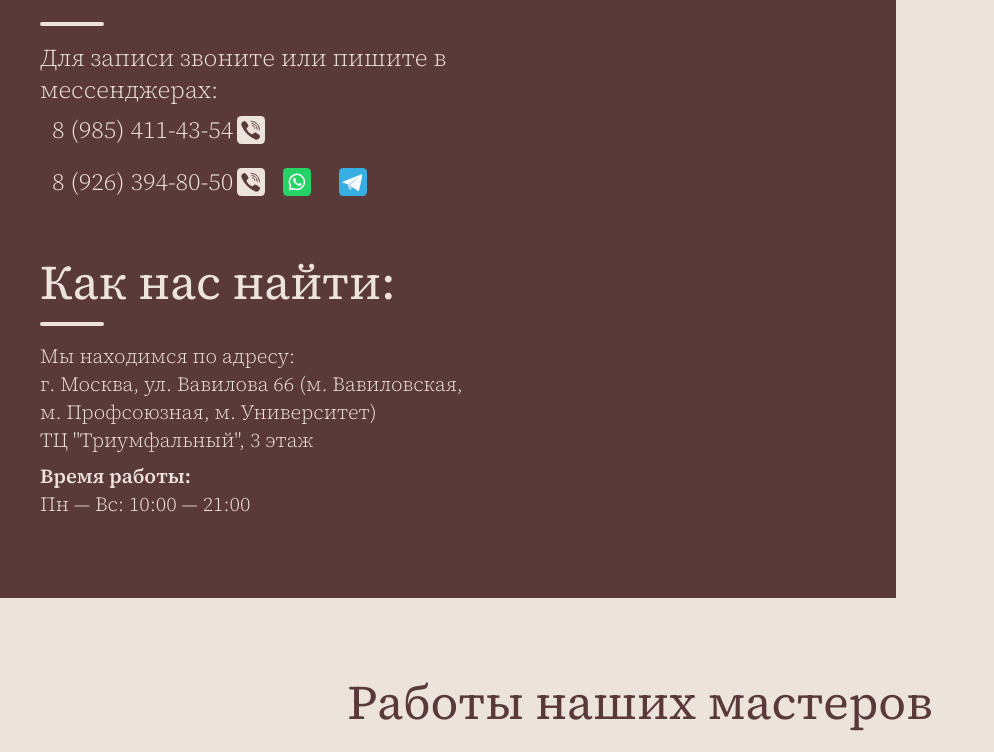
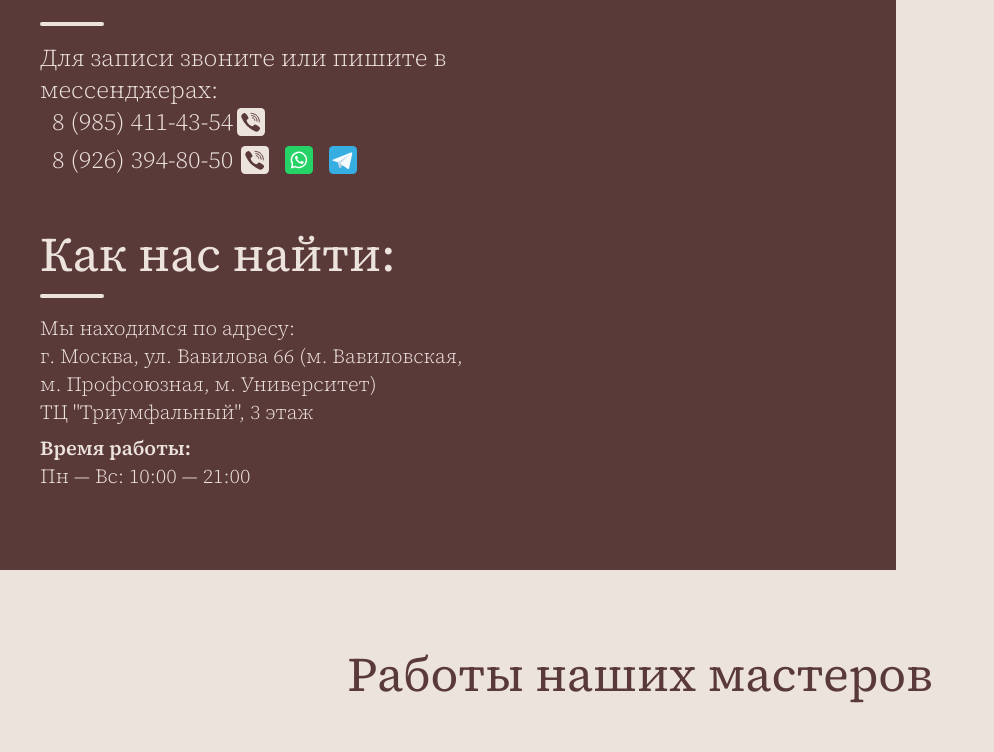
Before and after one commit to mikhailyatsenko/manhattan-next, a Next.js app: page / in a window 1280 px wide. Shown: the part 4300-5052 px from the top of the page, without its empty margins (0-994 px from the left). Built offline with nearby package versions, Linux system fonts and the light colour scheme; no server answers.

Commit message:
fix: tg wa buttons

```diff
--- a/components/Contacts/Contacts.tsx
+++ b/components/Contacts/Contacts.tsx
@@ -40,10 +40,10 @@ const Contacts = () => {
 
             <p className="sm:text-2xl text-2xl mb-1">
               <a
-                className="sm:ml-3 inline-flex items-center gap-1 min-h-[48px]"
+                className="sm:ml-3 inline-flex items-center gap-1"
                 href="tel:+79263948050"
               >
-                8 (985) 411-43-54{" "}
+                8 (985) 411-43-54
                 <Image
                   style={{ display: "inline" }}
                   src={phoneNormalIcon}
@@ -55,12 +55,12 @@ const Contacts = () => {
             </p>
             <p className="sm:text-2xl text-2xl mb-1 flex flex-wrap items-center gap-2">
               <a
-                className="sm:ml-3 inline-flex items-center gap-1 min-h-[48px]"
+                className="sm:ml-3 inline-flex items-center gap-1"
                 href="tel:+79263948050"
               >
-                8 (926) 394-80-50{" "}
+                8 (926) 394-80-50
                 <Image
-                  style={{ display: "inline" }}
+                  style={{ display: "inline", margin: "4px" }}
                   src={phoneNormalIcon}
                   width={28}
                   height={28}
@@ -69,7 +69,7 @@ const Contacts = () => {
               </a>
               <a
                 href="https://api.whatsapp.com/send/?phone=79263948050&text=Здравствуйте%2C+хочу+записаться+на+маникюр.+"
-                className="inline-flex items-center justify-center min-w-[48px] min-h-[48px] p-2"
+                className="inline-flex items-center justify-center p-1"
                 aria-label="Написать в WhatsApp"
               >
                 <Image
@@ -82,7 +82,7 @@ const Contacts = () => {
               </a>
               <a
                 href="https://t.me/+79263948050?text=Здравствуйте%2C+хочу+записаться+на+маникюр.+"
-                className="inline-flex items-center justify-center min-w-[48px] min-h-[48px] p-2"
+                className="inline-flex items-center justify-center p-1"
                 aria-label="Написать в Telegram"
               >
                 <Image
@@ -98,11 +98,11 @@ const Contacts = () => {
               <a
                 id="button-whatsapp"
                 href="https://api.whatsapp.com/send/?phone=79263948050&text=Здравствуйте%2C+хочу+записаться+на+маникюр.+"
-                className="w-full animate-pulse text-darkbrown bg-gradient-to-r from-teal-200 to-lime-200 hover:bg-gradient-to-l focus:ring-4 focus:outline-none focus:ring-lime-200 dark:focus:ring-teal-700 font-normal rounded-lg text-xl px-5 py-2.5 text-center my-2 transition-all duration-300 ease-in-out min-h-[48px] flex items-center justify-center no-underline"
+                className="w-full animate-pulse text-darkbrown bg-gradient-to-r from-teal-200 to-lime-200 hover:bg-gradient-to-l focus:ring-4 focus:outline-none focus:ring-lime-200 dark:focus:ring-teal-700 font-normal rounded-lg text-xl px-5 py-2.5 text-center my-2 transition-all duration-300 ease-in-out no-underline"
               >
-                Записаться через{" "}
-                <span className="text-nowrap">
-                  WhatsApp{" "}
+                Записаться через {" "}
+                <span className="text-nowrap inline-flex gap-1">
+                  WhatsApp
                   <Image
                     style={{ display: "inline" }}
                     src={whatsappIcon}
@@ -115,11 +115,11 @@ const Contacts = () => {
               <a
                 id="button-telegram"
                 href="https://t.me/+79263948050?text=Здравствуйте%2C+хочу+записаться+на+маникюр.+"
-                className="w-full animate-pulse text-darkbrown bg-gradient-to-r from-sky-300 to-blue-200 hover:bg-gradient-to-l focus:ring-4 focus:outline-none focus:ring-sky-200 font-normal rounded-lg text-xl px-5 py-2.5 text-center my-2 transition-all ease-in-out min-h-[48px] flex items-center justify-center no-underline"
+                className="w-full animate-pulse text-darkbrown bg-gradient-to-r from-sky-300 to-blue-200 hover:bg-gradient-to-l focus:ring-4 focus:outline-none focus:ring-sky-200 font-normal rounded-lg text-xl px-5 py-2.5 text-center my-2 transition-all ease-in-out no-underline"
               >
-                Записаться через{" "}
-                <span className="text-nowrap">
-                  Telegram{" "}
+                Записаться через {" "}
+                <span className="text-nowrap inline-flex gap-1">
+                  Telegram
                   <Image
                     style={{ display: "inline" }}
                     src={telegramIcon}
```
